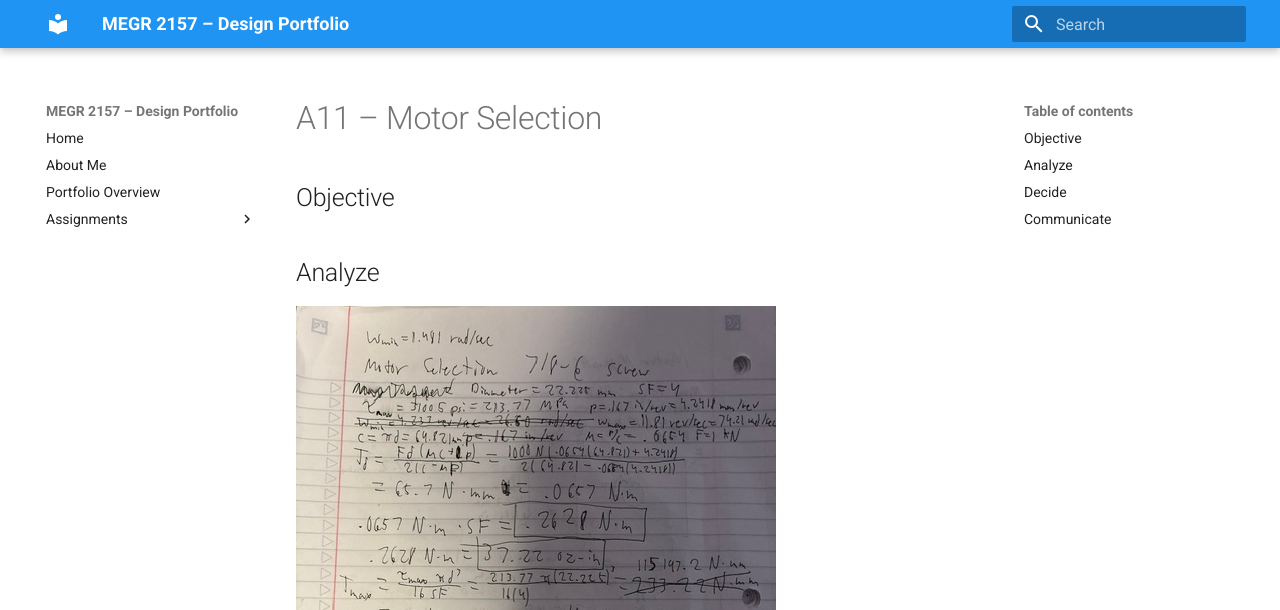
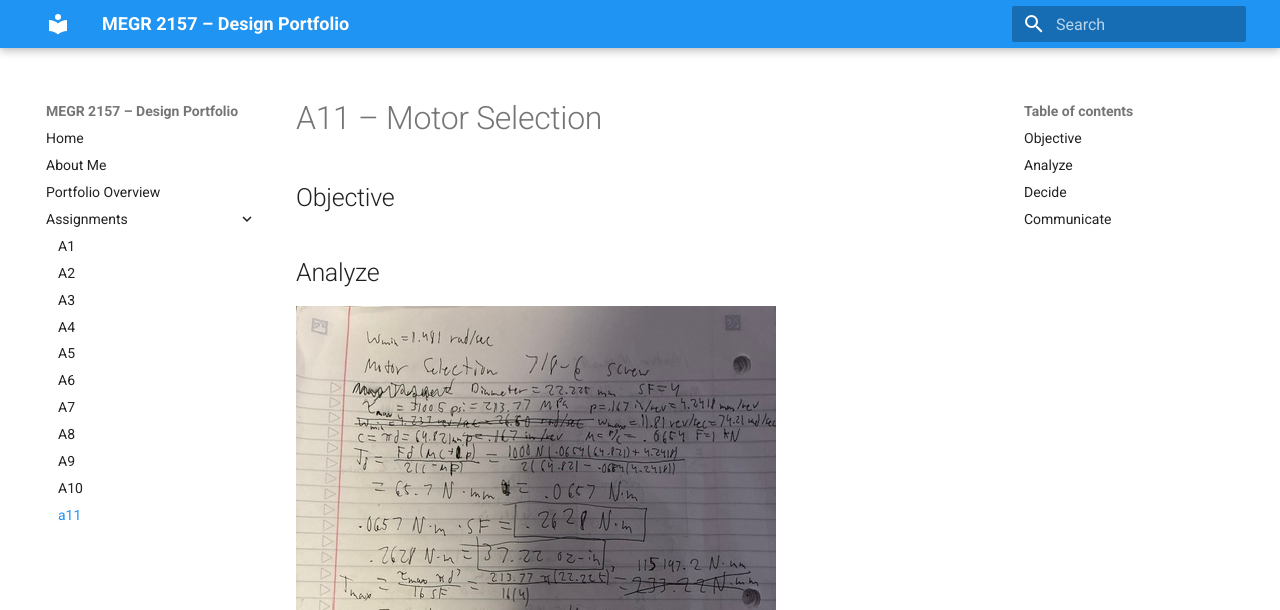
Before and after one commit to AidenGrake/megr2157-portfolio, an MkDocs documentation site: the page built from docs/assignments/a11/index.md, in a window 1280 px wide. Shown: the top 610 px of the page. Built offline with MkDocs 1.6.1 and Material for MkDocs 9.7.7, drawn with Linux system fonts in a browser that asks for light colours.

Commit message:
Rename A11 to a11 in mkdocs.yml

```diff
--- a/mkdocs.yml
+++ b/mkdocs.yml
@@ -24,4 +24,4 @@ nav:
       - A8: assignments/A08/index.md
       - A9: assignments/A09/index.md
       - A10: assignments/A10/index.md
-      - A11: assignments/A11/index.md
+      - a11: assignments/a11/index.md
```
